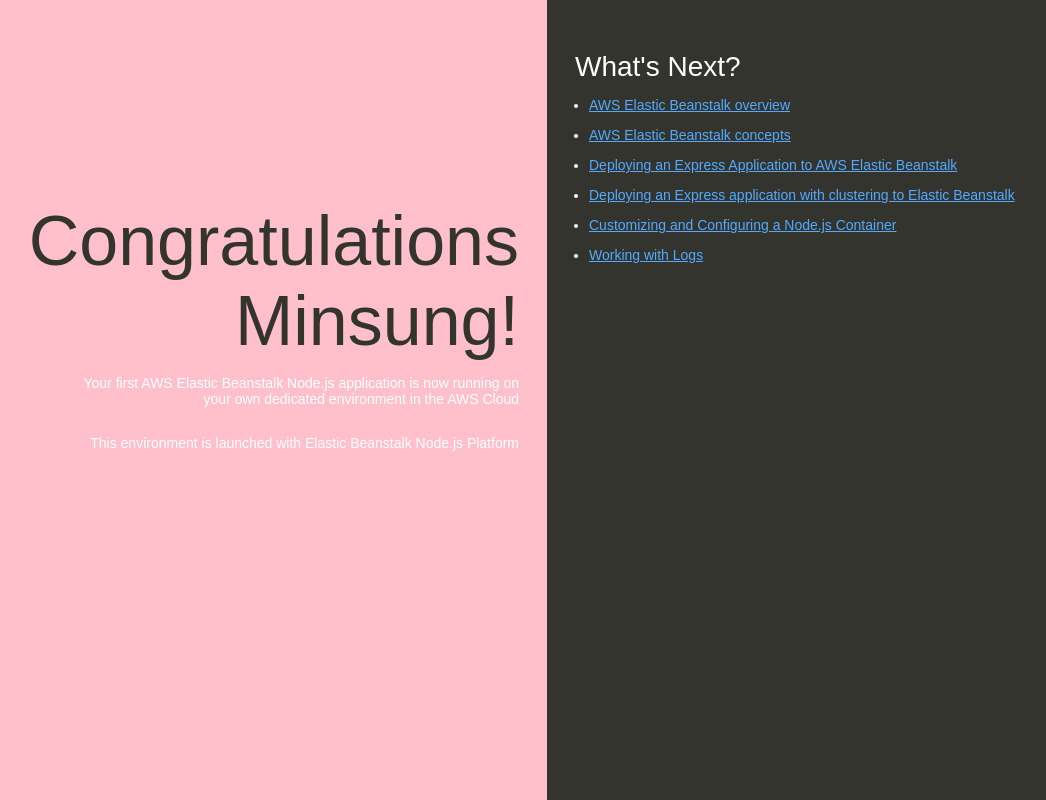
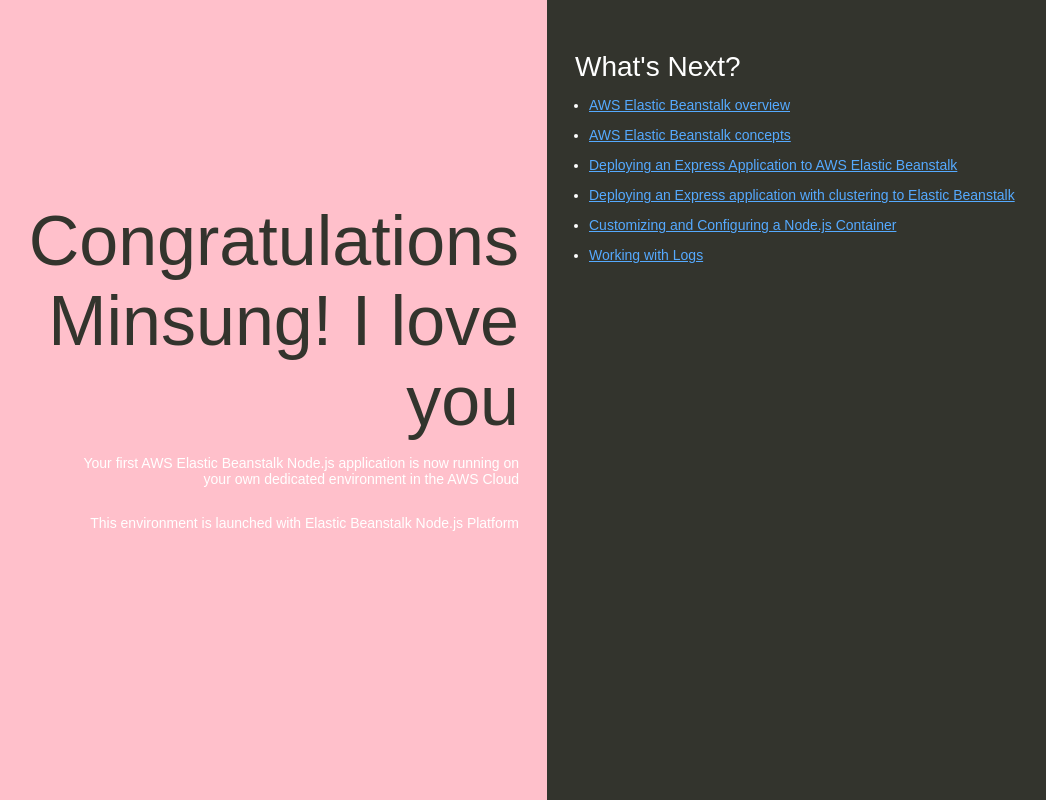
Before and after one commit to yejin-angela-moon/my-nodejs-app, a website: page index.html in a window 1280 px wide. Shown: the whole page, without its empty margins (93-1139 px from the left). Drawn offline with Linux system fonts and the light colour scheme.

Commit message:
Update header message to include 'I love you'

```diff
--- a/index.html
+++ b/index.html
@@ -74,7 +74,7 @@
   </head>
   <body>
     <div class="textColumn">
-      <h1>Congratulations Minsung!</h1>
+      <h1>Congratulations Minsung! I love you</h1>
       <p>
         Your first AWS Elastic Beanstalk Node.js application is now running on
         your own dedicated environment in the AWS Cloud
```
